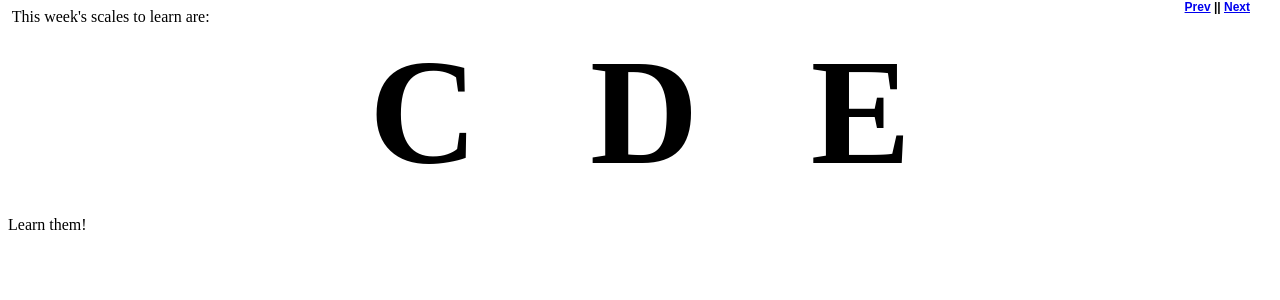
After one commit to andywis/digital-music-stand, a Flask app: template templates/learn_scales.html in a window 1280 px wide. The commit adds this page. Shown: the top 300 px of the page. Run offline with Flask 2, Linux system fonts and the light colour scheme; the template is opened without the code that fills it, so the values that code supplies are empty; parts of the project's set-up code (start-up, migrations or seed data) failed here and were passed over.

Commit message:
Added learn_scales file and a note about a bug in the JS

```diff
--- a/templates/base_page.html
+++ b/templates/base_page.html
@@ -30,8 +30,8 @@
 
             if (navigator.userAgent.indexOf("Chrome") !== -1) {
                 // (possibly also in WebKit)
-                rightCodes.push(187);  // equals
-                rightCodes.push(189);  // minus
+                rightCodes.push(187);  // equals  (don't seem to work well)
+                rightCodes.push(189);  // minus   (don't seem to work well)
                 rightCodes.push(192);  // Apostrophe
             } else if (navigator.userAgent.indexOf("Firefox") !== -1) {
                 leftCodes.push(171);  // minus
--- /dev/null
+++ b/templates/learn_scales.html
@@ -0,0 +1,13 @@
+{% extends "base_page.html" %}
+{% block full_screen_content %}
+<img class="full_page_image" style="{{ css_style }}" src="{{ path }}">
+
+This week's scales to learn are:<br>
+
+<b>
+	<div style="text-align:center;">
+		<span style="font-size:150px;">C &nbsp; D &nbsp; E</span>
+	</div>
+</b>
+<br>Learn them!<br>
+{% endblock %}
```
